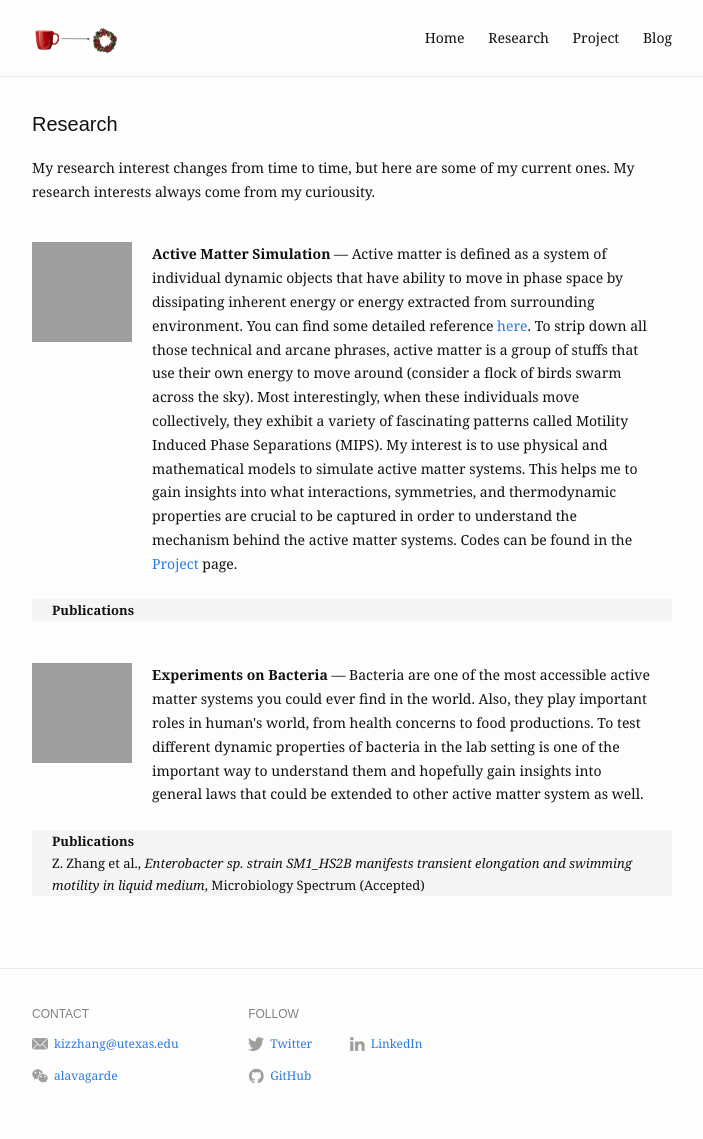
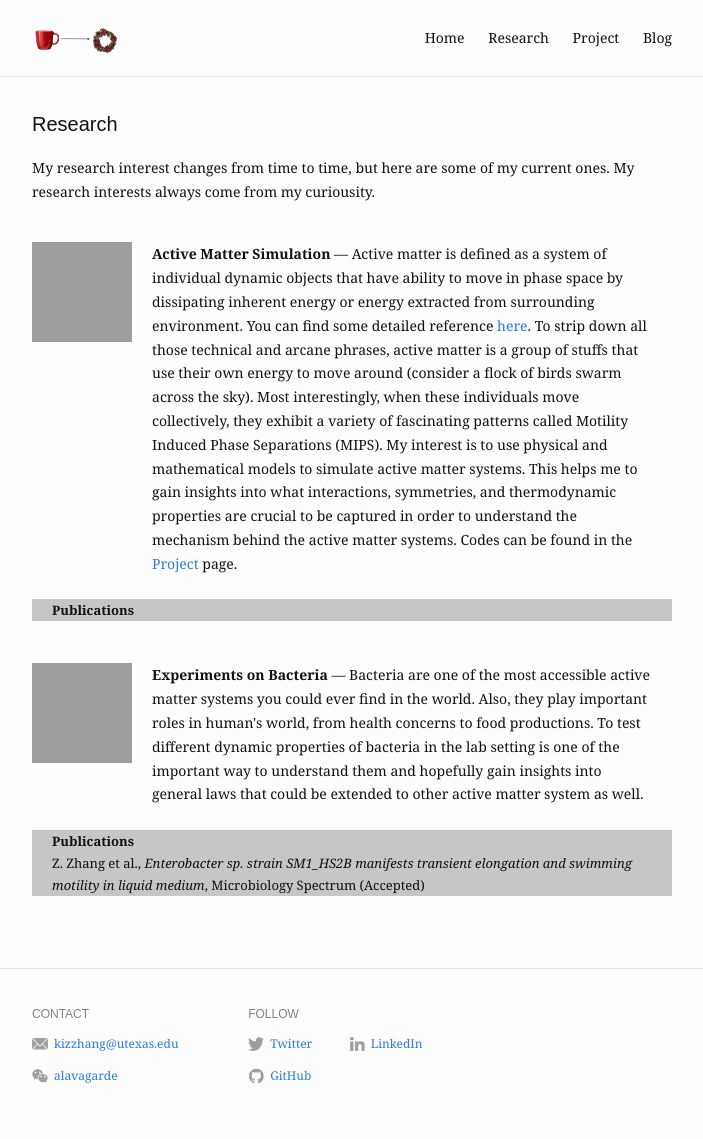
Before and after one commit to kizzhang/kizzhang.github.io, a Jekyll site: the page built from research.md, in a window 1280 px wide. Shown: the whole page, without its empty margins (288-991 px from the left). Built offline with Jekyll 4.4.1, drawn with Linux system fonts in a browser that asks for light colours.

Commit message:
Update _research.scss

```diff
--- a/_sass/_research.scss
+++ b/_sass/_research.scss
@@ -23,5 +23,5 @@
   padding-right: 20px;
   padding-left: 20px;
   width: 600px;
-  background: rgb(245, 245, 245);
+  background: rgb(199, 197, 197);
 }
```
